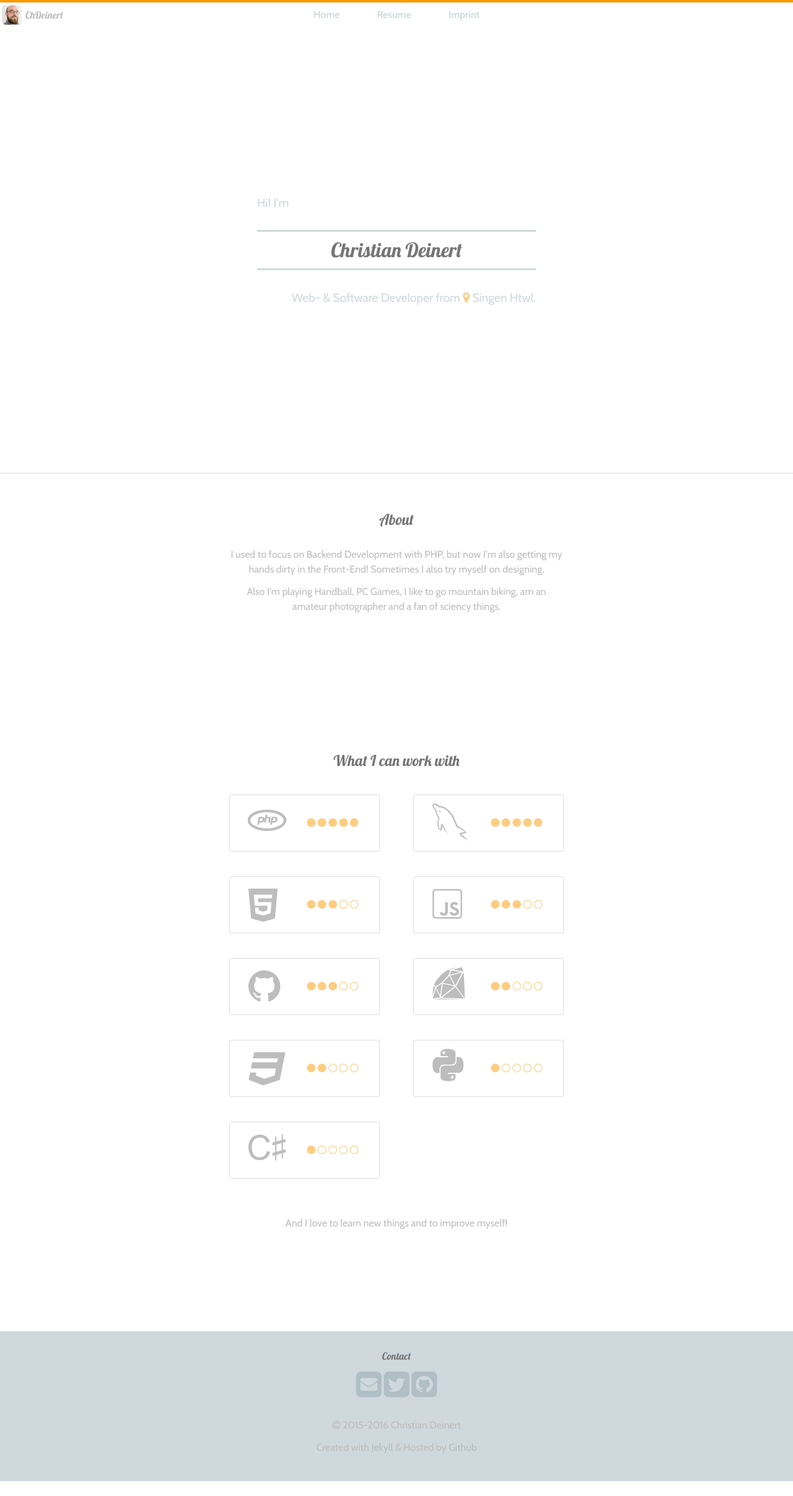
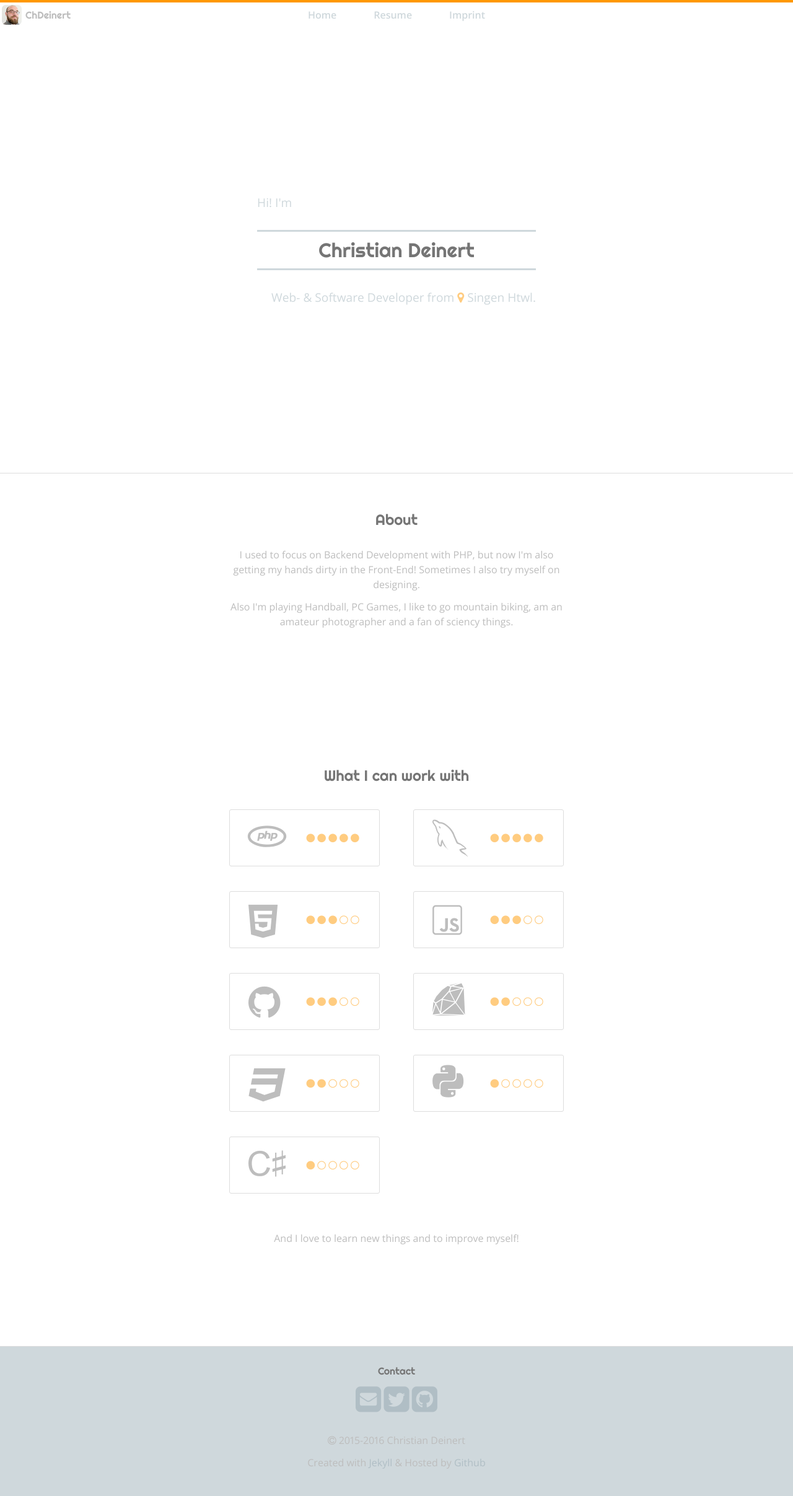
Before and after one commit to ChDeinert/chdeinert.github.io, a Jekyll site: the page built from index.html, in a window 1280 px wide. Shown: the whole page at 62% size. Built offline with Jekyll 4.4.1, drawn with Linux system fonts in a browser that asks for light colours; nearby versions of some CDN libraries; before the commit the page ends 2390 px from its top, so only the background shows below that.

Commit message:
Change fonts

```diff
--- a/_includes/head.html
+++ b/_includes/head.html
@@ -6,8 +6,7 @@
     <title>{% if page.title %}{{ page.title }}{% else %}{{ site.title }}{% endif %}</title>
     <meta name="description" content="{{ site.description }}">
 
-    <link href='https://fonts.googleapis.com/css?family=Lobster' rel='stylesheet' type='text/css'>
-    <link href='https://fonts.googleapis.com/css?family=Cabin:400,400italic,600,600italic' rel='stylesheet' type='text/css'>
+    <link href='https://fonts.googleapis.com/css?family=Open+Sans:400,400i,600,600i|Righteous' rel='stylesheet' type='text/css'>
     <link rel="stylesheet" href="https://maxcdn.bootstrapcdn.com/font-awesome/4.5.0/css/font-awesome.min.css">
 
     <link rel="stylesheet" href="/css/font-mfizz-2.2/font-mfizz.css">
--- a/_sass/_style.sass
+++ b/_sass/_style.sass
@@ -5,7 +5,7 @@
     nav
         background-color: $background-color
         .logo
-            font-family: 'Lobster', cursive
+            font-family: 'Righteous', cursive
             img
                 +border-top-radius(6px)
                 +border-bottom-radius(6px)
--- a/_sass/base/_variables.scss
+++ b/_sass/base/_variables.scss
@@ -1,6 +1,6 @@
 // Typography
-$base-font-family: 'Cabin', $helvetica;
-$heading-font-family: 'Lobster', cursive;
+$base-font-family: 'Open Sans', $helvetica;
+$heading-font-family: 'Righteous', cursive;
 
 // Font Sizes
 $base-font-size: 1em;
```
